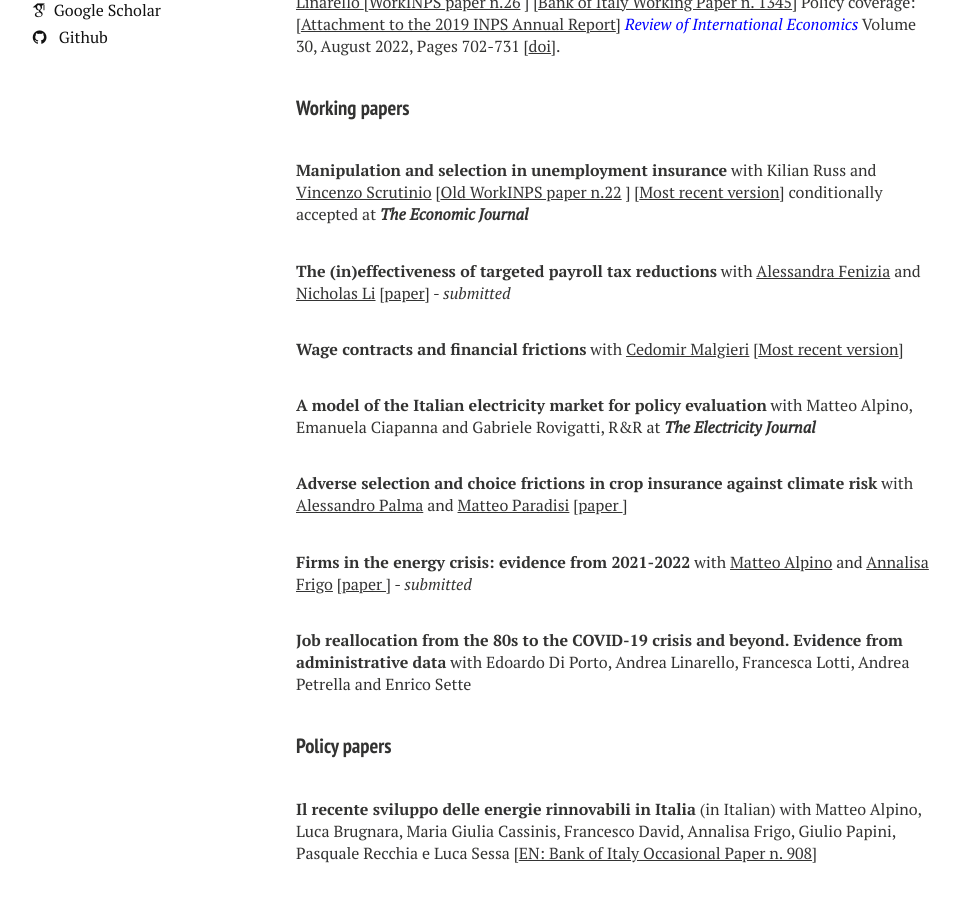
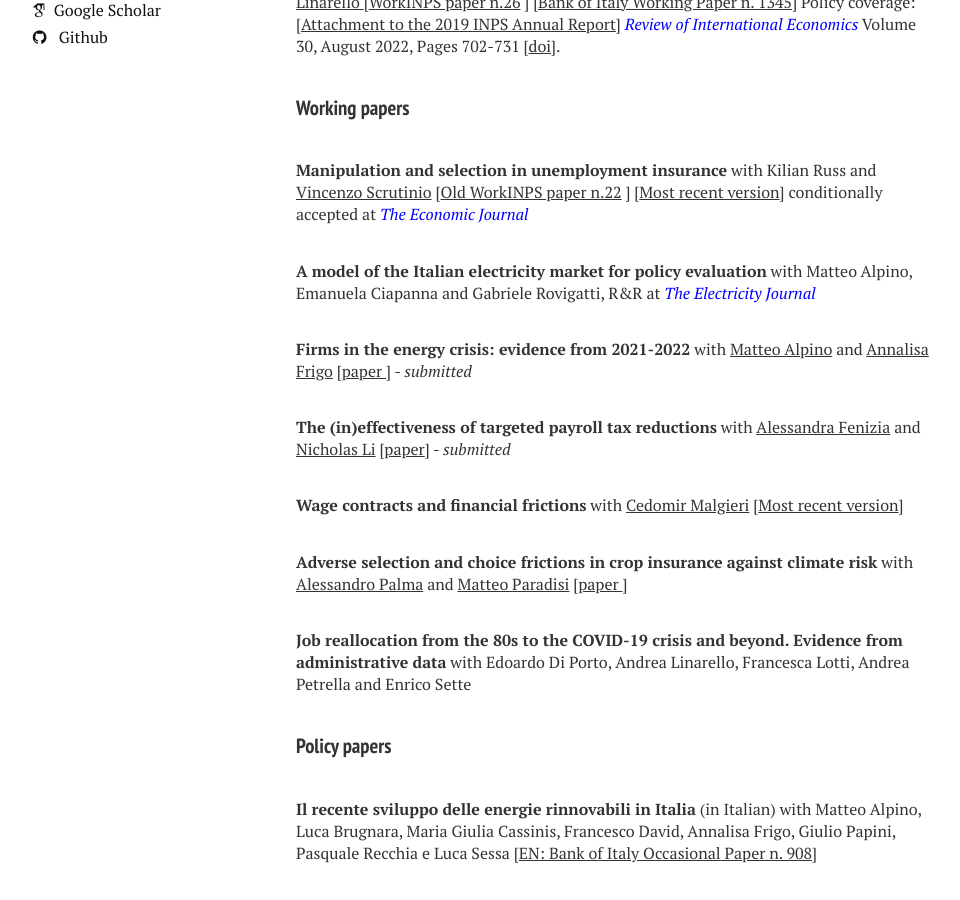
Before and after one commit to luca-citino/luca-citino.github.io, a Jekyll site: the page built from research.md, in a window 1280 px wide and 900 px high, scrolled down 456 px. Shown: the whole window, without its empty margins (24-984 px from the left). Built offline with Jekyll 4.4.1, drawn with Linux system fonts in a browser that asks for light colours; nearby versions of some CDN libraries; some web fonts are replaced.

Commit message:
Update research.md

```diff
--- a/research.md
+++ b/research.md
@@ -13,18 +13,19 @@ title: Research
 
 #### Working papers
 
-**Manipulation and selection in unemployment insurance**  with Kilian Russ and <a href="https://sites.google.com/view/vincenzoscrutinio/home">Vincenzo Scrutinio</a> [<a href="https://www.inps.it/docallegatiNP/Mig/InpsComunica/WorkInps_Papers/22_gennaio_2019_Happy%20Birthday_citino_russ_scrutinio.pdf">Old WorkINPS paper n.22</a> ]  [<a href="https://luca-citino.github.io/docs/targeted_ui-5.pdf">Most recent version</a>] conditionally accepted at **<i>The Economic Journal</i>**
+**Manipulation and selection in unemployment insurance**  with Kilian Russ and <a href="https://sites.google.com/view/vincenzoscrutinio/home">Vincenzo Scrutinio</a> [<a href="https://www.inps.it/docallegatiNP/Mig/InpsComunica/WorkInps_Papers/22_gennaio_2019_Happy%20Birthday_citino_russ_scrutinio.pdf">Old WorkINPS paper n.22</a> ]  [<a href="https://luca-citino.github.io/docs/targeted_ui-5.pdf">Most recent version</a>] conditionally accepted at <span style="color: blue;"><i>The Economic Journal</i> </span>
+
+**A model of the Italian electricity market for policy evaluation** with Matteo Alpino, Emanuela Ciapanna and Gabriele Rovigatti, R&R at <span style="color: blue;"><i>The Electricity Journal</i> </span>
+
+**Firms in the energy crisis: evidence from 2021-2022**  with <a href="https://sites.google.com/site/alpinomtt">Matteo Alpino</a> and <a href="https://annalisafrigo.weebly.com/">Annalisa Frigo</a> [<a href="https://luca-citino.github.io/docs/acf_energy_sep24.pdf">paper </a>] - _submitted_
 
 
 **The (in)effectiveness of targeted payroll tax reductions** with <a href="https://sites.google.com/site/alessandrafenizia/">Alessandra Fenizia</a> and <a href="https://sites.google.com/view/nicholasli">Nicholas Li</a> [<a href="https://luca-citino.github.io/docs/FLC_2025Jan7.pdf">paper</a>] - _submitted_
 
 **Wage contracts and financial frictions** with <a href="https://www.cedomirmalgieri.com">Cedomir Malgieri</a> [<a href="https://cedomirm.github.io/website/MC_JMP.pdf">Most recent version</a>]
 
-**A model of the Italian electricity market for policy evaluation** with Matteo Alpino, Emanuela Ciapanna and Gabriele Rovigatti, R&R at **<i>The Electricity Journal</i>**
 
 **Adverse selection and choice frictions in crop insurance against climate risk** with <a href="https://sites.google.com/view/alessandropalma/home">Alessandro Palma</a> and <a href="https://www.matteoparadisi.com/">Matteo Paradisi</a> [<a href="https://luca-citino.github.io/docs/cpp_aug20204.pdf">paper </a>]
-
-**Firms in the energy crisis: evidence from 2021-2022**  with <a href="https://sites.google.com/site/alpinomtt">Matteo Alpino</a> and <a href="https://annalisafrigo.weebly.com/">Annalisa Frigo</a> [<a href="https://luca-citino.github.io/docs/acf_energy_sep24.pdf">paper </a>] - _submitted_
 
 **Job reallocation from the 80s to the COVID-19 crisis and beyond. Evidence from administrative data** with Edoardo Di Porto, Andrea Linarello, Francesca Lotti, Andrea Petrella and Enrico Sette
 
```
